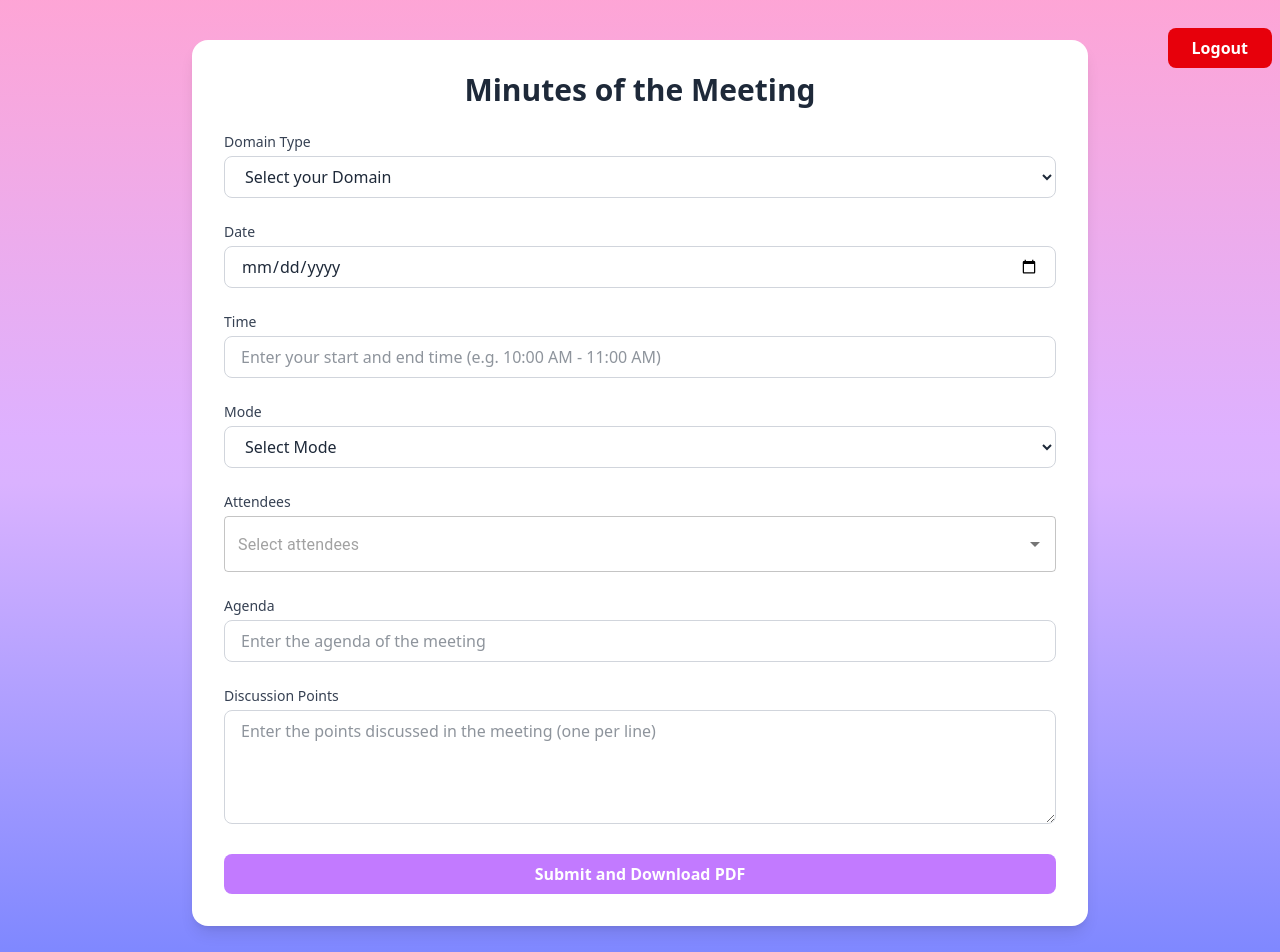
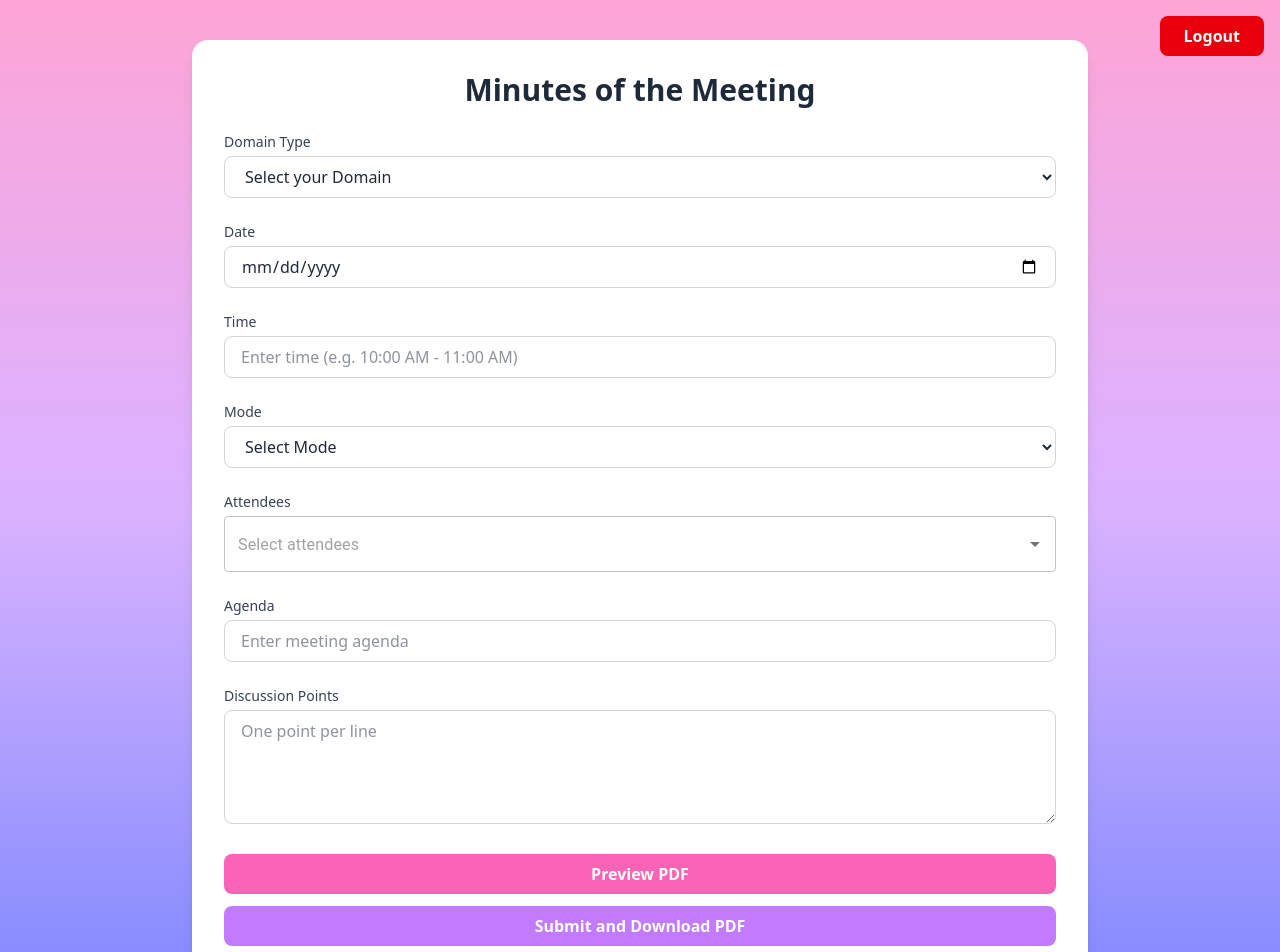
Before and after one commit to SQAC-Tech/MOM-Generator, a React (Vite) app in the folder Frontend/: page /mom in a window 1280 px wide. Shown: the top 952 px of the page. Built offline with nearby package versions, Linux system fonts and the light colour scheme; sample sign-in values are in the browser's storage.

Commit message:
Feat: Preview Added

```diff
--- a/Frontend/src/components/MOMForm.jsx
+++ b/Frontend/src/components/MOMForm.jsx
@@ -1,6 +1,5 @@
-import React, { use } from "react";
+import React, { useState } from "react";
 import { useNavigate } from "react-router-dom";
-import { useState } from "react";
 import { Autocomplete, TextField } from "@mui/material";
 import peopleData from "../../people.json";
 import axios from "axios";
@@ -14,7 +13,8 @@ function MOMForm() {
   const [discussion, setDiscussion] = useState("");
   const [attendees, setAttendees] = useState([]);
   const [department, setDepartment] = useState(" ");
-  const discussionPoints = discussion.split("\n");
+  const [pdfPreviewUrl, setPdfPreviewUrl] = useState(null);
+  const [showPreview, setShowPreview] = useState(false);
   const navigate = useNavigate();
 
   const handleSubmit = async () => {
@@ -32,7 +32,7 @@ function MOMForm() {
         alert("MOM submitted successfully!");
         generatePDF();
 
-        // Clear all form fields here
+        // Reset form
         setDate("");
         setTime("");
         setMode("");
@@ -56,32 +56,24 @@ function MOMForm() {
 
   const generatePDF = async () => {
     const doc = new jsPDF();
-
-    // Load image synchronously
     const img = new Image();
     img.src = "/SQAC.jpg";
 
-    await new Promise((resolve) => {
-      img.onload = resolve;
-    });
+    await new Promise((resolve) => (img.onload = resolve));
 
-    // Add logo (centered)
     const pageWidth = doc.internal.pageSize.getWidth();
     const imgWidth = 50;
     const imgX = (pageWidth - imgWidth) / 2;
     doc.addImage(img, "JPEG", imgX, 10, imgWidth, 25);
 
-    // Title
     doc.setFontSize(18);
     doc.text("Minutes of Meeting", pageWidth / 2, 45, { align: "center" });
 
-    // Info
     doc.setFontSize(12);
     doc.text(`Date: ${date}`, 20, 60);
     doc.text(`Time: ${time}`, 20, 70);
     doc.text(`Mode: ${mode}`, 20, 80);
 
-    // Attendees
     doc.text("Attendees:", 20, 95);
     attendees
       .map((a) => a.name)
@@ -90,34 +82,72 @@ function MOMForm() {
         doc.text(`• ${name}`, 25, 105 + i * 8);
       });
 
-    // Agenda
     const agendaStart = 105 + attendees.length * 8 + 10;
     doc.text("Agenda:", 20, agendaStart);
     doc.text(agenda, 25, agendaStart + 10);
 
-    // Discussion Points
     const discussionStart = agendaStart + 30;
     doc.text("Discussion Points:", 20, discussionStart);
     discussion.split("\n").forEach((point, i) => {
       doc.text(`• ${point}`, 25, discussionStart + 10 + i * 8);
     });
 
-    // Save PDF
     doc.save(`MOM_${date}.pdf`);
   };
 
+  const generatePDFBlob = async () => {
+    const doc = new jsPDF();
+    const img = new Image();
+    img.src = "/SQAC.jpg";
+
+    await new Promise((resolve) => (img.onload = resolve));
+
+    const pageWidth = doc.internal.pageSize.getWidth();
+    const imgWidth = 50;
+    const imgX = (pageWidth - imgWidth) / 2;
+    doc.addImage(img, "JPEG", imgX, 10, imgWidth, 25);
+
+    doc.setFontSize(18);
+    doc.text("Minutes of Meeting", pageWidth / 2, 45, { align: "center" });
+
+    doc.setFontSize(12);
+    doc.text(`Date: ${date}`, 20, 60);
+    doc.text(`Time: ${time}`, 20, 70);
+    doc.text(`Mode: ${mode}`, 20, 80);
+
+    doc.text("Attendees:", 20, 95);
+    attendees
+      .map((a) => a.name)
+      .sort()
+      .forEach((name, i) => {
+        doc.text(`• ${name}`, 25, 105 + i * 8);
+      });
+
+    const agendaStart = 105 + attendees.length * 8 + 10;
+    doc.text("Agenda:", 20, agendaStart);
+    doc.text(agenda, 25, agendaStart + 10);
+
+    const discussionStart = agendaStart + 30;
+    doc.text("Discussion Points:", 20, discussionStart);
+    discussion.split("\n").forEach((point, i) => {
+      doc.text(`• ${point}`, 25, discussionStart + 10 + i * 8);
+    });
+
+    const blob = doc.output("blob");
+    const url = URL.createObjectURL(blob);
+    setPdfPreviewUrl(url);
+    setShowPreview(true);
+  };
+
   return (
-    <div className="min-h-screen bg-gradient-to-b from-pink-300 via-purple-300 to-indigo-400 flex items-center justify-center py-10">
+    <div className="min-h-screen bg-gradient-to-b from-pink-300 via-purple-300 to-indigo-400 flex items-center justify-center py-10 relative">
       <div className="bg-white p-8 rounded-2xl shadow-lg w-full max-w-4xl">
         <h1 className="text-3xl font-bold mb-6 text-center text-gray-800">
           Minutes of the Meeting
         </h1>
 
         <div className="mb-6">
-          <label
-            htmlFor="Domain type"
-            className="block mb-1 text-sm font-medium text-gray-700"
-          >
+          <label htmlFor="Domain" className="block mb-1 text-sm font-medium text-gray-700">
             Domain Type
           </label>
           <select
@@ -127,17 +157,14 @@ function MOMForm() {
             value={department}
           >
             <option value=" ">Select your Domain</option>
-            <option value="Offline">All</option>
-            <option value="Online">Corporate</option>
-            <option value="Offline">Technical</option>
+            <option value="All">All</option>
+            <option value="Corporate">Corporate</option>
+            <option value="Technical">Technical</option>
           </select>
         </div>
 
         <div className="mb-6">
-          <label
-            htmlFor="date"
-            className="block mb-1 text-sm font-medium text-gray-700 opacity-0.7"
-          >
+          <label htmlFor="date" className="block mb-1 text-sm font-medium text-gray-700">
             Date
           </label>
           <input
@@ -150,27 +177,21 @@ function MOMForm() {
         </div>
 
         <div className="mb-6">
-          <label
-            htmlFor="Time"
-            className="block mb-1 text-sm font-medium text-gray-700"
-          >
+          <label htmlFor="time" className="block mb-1 text-sm font-medium text-gray-700">
             Time
           </label>
           <input
             type="text"
             id="time"
             className="w-full px-4 py-2 border border-gray-300 rounded-lg"
-            placeholder="Enter your start and end time (e.g. 10:00 AM - 11:00 AM)"
+            placeholder="Enter time (e.g. 10:00 AM - 11:00 AM)"
             onChange={(e) => setTime(e.target.value)}
             value={time}
           />
         </div>
 
         <div className="mb-6">
-          <label
-            htmlFor="Mode"
-            className="block mb-1 text-sm font-medium text-gray-700"
-          >
+          <label htmlFor="mode" className="block mb-1 text-sm font-medium text-gray-700">
             Mode
           </label>
           <select
@@ -186,10 +207,7 @@ function MOMForm() {
         </div>
 
         <div className="mb-6">
-          <label
-            htmlFor="attendees"
-            className="block mb-1 text-sm font-medium text-gray-700"
-          >
+          <label htmlFor="attendees" className="block mb-1 text-sm font-medium text-gray-700">
             Attendees
           </label>
           <Autocomplete
@@ -211,50 +229,40 @@ function MOMForm() {
 
         {attendees.length > 0 && (
           <div className="mt-4">
-            <h3 className="text-md font-semibold text-gray-800 mb-2">
-              Attendees:
-            </h3>
+            <h3 className="text-md font-semibold text-gray-800 mb-2">Attendees:</h3>
             <ol className="list-decimal pl-6 text-gray-700">
               {attendees
                 .map((person) => person.name.trim())
                 .sort((a, b) => a.localeCompare(b))
                 .map((name, index) => (
-                  <li key={index} className="break-words">
-                    {name}
-                  </li>
+                  <li key={index} className="break-words">{name}</li>
                 ))}
             </ol>
           </div>
         )}
 
         <div className="mb-6">
-          <label
-            htmlFor="Agenda"
-            className="block mb-1 text-sm font-medium text-gray-700"
-          >
+          <label htmlFor="agenda" className="block mb-1 text-sm font-medium text-gray-700">
             Agenda
           </label>
           <input
             type="text"
             id="agenda"
             className="w-full px-4 py-2 border border-gray-300 rounded-lg"
-            placeholder="Enter the agenda of the meeting"
+            placeholder="Enter meeting agenda"
             onChange={(e) => setAgenda(e.target.value)}
             value={agenda}
           />
         </div>
 
         <div className="mb-6">
-          <label
-            htmlFor="Discussion"
-            className="block mb-1 text-sm font-medium text-gray-700"
-          >
+          <label htmlFor="discussion" className="block mb-1 text-sm font-medium text-gray-700">
             Discussion Points
           </label>
           <textarea
-            id="Discussion"
+            id="discussion"
             className="w-full px-4 py-2 border border-gray-300 rounded-lg"
-            placeholder="Enter the points discussed in the meeting (one per line)"
+            placeholder="One point per line"
             rows="4"
             onChange={(e) => setDiscussion(e.target.value)}
             value={discussion}
@@ -263,14 +271,10 @@ function MOMForm() {
 
         {discussion && (
           <div className="mb-6 mt-2">
-            <h3 className="text-md font-semibold text-gray-800 mb-2">
-              Preview:
-            </h3>
+            <h3 className="text-md font-semibold text-gray-800 mb-2">Preview:</h3>
             <ul className="list-disc pl-6 text-gray-700">
               {discussion.split("\n").map((point, index) => (
-                <li key={index} className="break-words">
-                  {point}
-                </li>
+                <li key={index} className="break-words">{point}</li>
               ))}
             </ul>
           </div>
@@ -278,12 +282,22 @@ function MOMForm() {
 
         <button
           type="button"
+          onClick={generatePDFBlob}
+          className="w-full mb-3 bg-pink-400 hover:bg-pink-600 text-white font-semibold py-2 rounded-lg cursor-pointer"
+        >
+          Preview PDF
+        </button>
+
+        <button
+          type="button"
           onClick={handleSubmit}
-          className="w-full bg-purple-400 text-white font-semibold py-2 rounded-lg"
+          className="w-full bg-purple-400   hover:bg-purple-600 text-white font-semibold py-2 rounded-lg cursor-pointer"
         >
           Submit and Download PDF
         </button>
-       <div className="absolute top-0 right-0 sm:top-7 sm:right-6 lg:top-7 lg:right-2">
+      </div>
+
+      <div className="absolute top-4 right-4">
         <button
           onClick={handleLogout}
           className="bg-red-600 hover:bg-red-700 text-white px-6 py-2 rounded-lg text-sm sm:text-base font-bold transition-all duration-300 cursor-pointer"
@@ -291,7 +305,25 @@ function MOMForm() {
           Logout
         </button>
       </div>
+
+      {showPreview && (
+        <div className="fixed inset-0 bg-black bg-opacity-50 flex items-center justify-center z-50">
+          <div className="bg-white rounded-lg w-11/12 max-w-3xl p-4 relative">
+            <button
+              onClick={() => setShowPreview(false)}
+              className="absolute top-2 right-2 text-red-600 font-bold text-lg"
+            >
+              ×
+            </button>
+            <h2 className="text-xl font-semibold mb-2 text-center">PDF Preview</h2>
+            <iframe
+              src={pdfPreviewUrl}
+              title="PDF Preview"
+              className="w-full h-[500px] border"
+            />
           </div>
+        </div>
+      )}
     </div>
   );
 }
```
Lines whose indentation alone changed are shown as unchanged.
